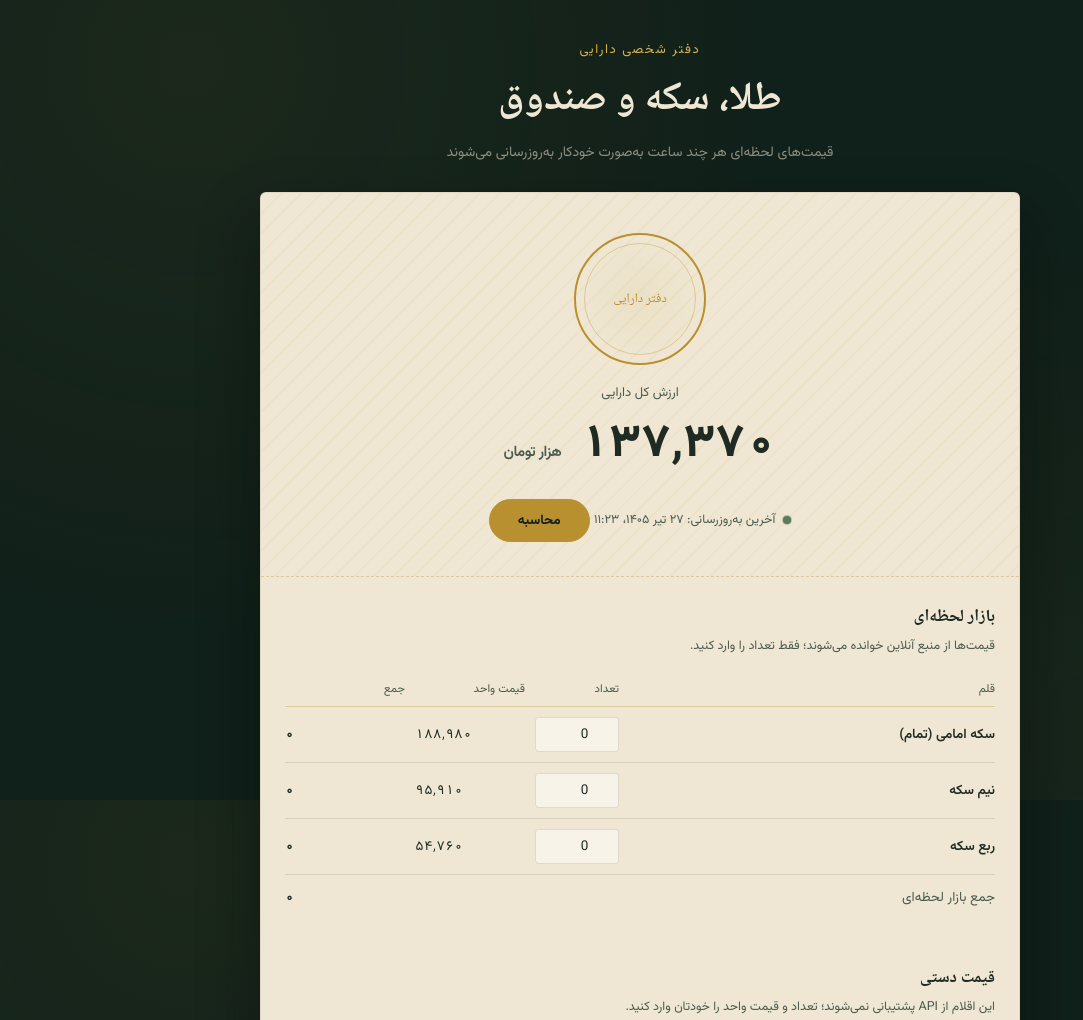
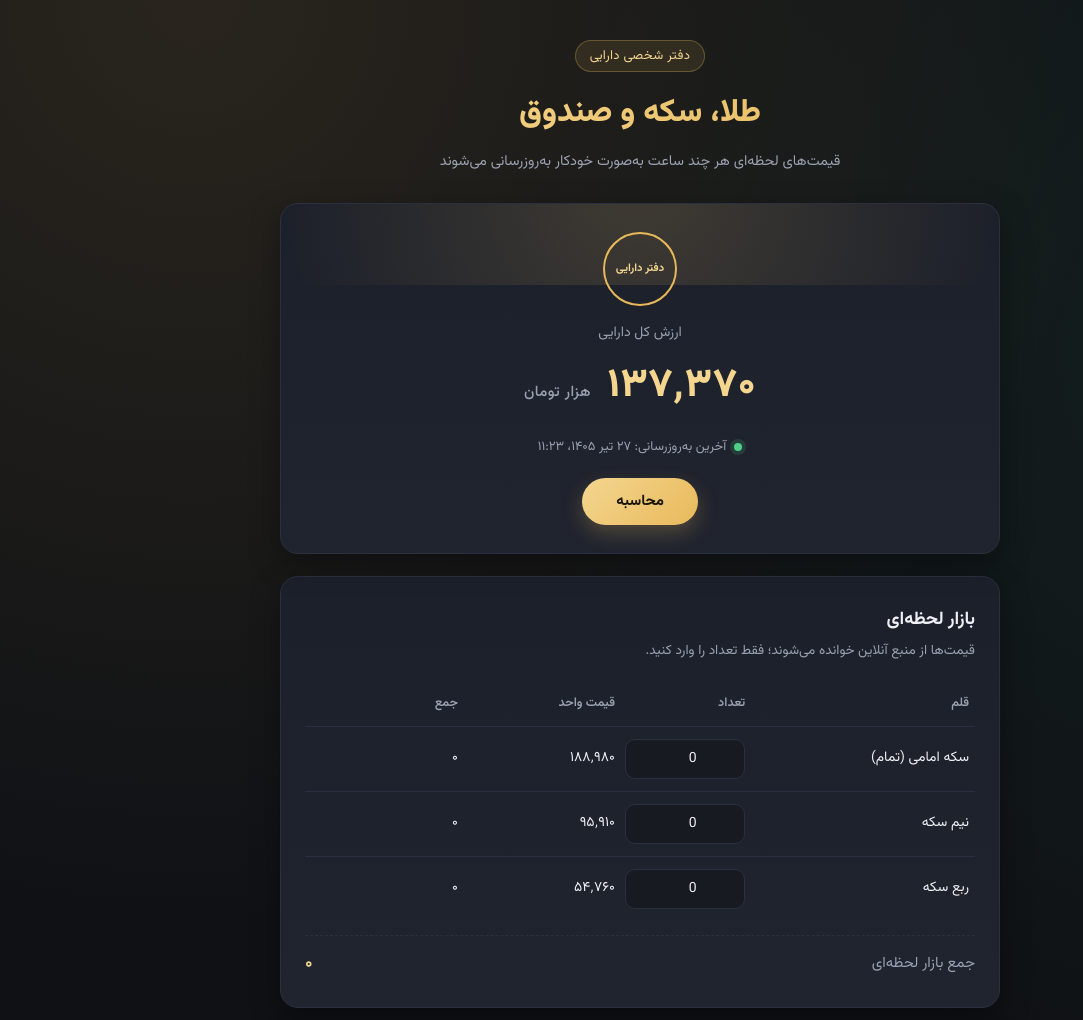
Before and after one commit to parsa8484/Seke, a plain HTML site: page index.html in a window 1280 px wide. Shown: the top 1020 px of the page, without its empty margins (0-1083 px from the left). Drawn offline with Linux system fonts and the light colour scheme.

Commit message:
Update style.css

```diff
--- a/css/style.css
+++ b/css/style.css
@@ -1,315 +1,319 @@
-@import url('https://fonts.googleapis.com/css2?family=Vazirmatn:wght@400;500;600;700;800&family=Noto+Naskh+Arabic:wght@500;700&display=swap');
+@import url('https://fonts.googleapis.com/css2?family=Vazirmatn:wght@400;500;600;700;800&display=swap');
 
 :root {
-  --ink: #10201a;
-  --ink-2: #17281f;
-  --parchment: #efe7d3;
-  --parchment-2: #e4d9bc;
-  --parchment-line: rgba(30, 42, 34, 0.12);
-  --brass: #b8902f;
-  --brass-bright: #d8b451;
-  --brass-dim: rgba(184, 144, 47, 0.35);
-  --ink-text: #1e2a22;
-  --ink-text-soft: #4a5a4e;
-  --sage: #5f7a5a;
-  --rust: #a5583a;
-  --shadow: rgba(6, 12, 9, 0.45);
-
-  --font-display: 'Noto Naskh Arabic', serif;
-  --font-body: 'Vazirmatn', sans-serif;
+  --bg: #0f1115;
+  --bg-soft: #171a21;
+  --card: #1c202a;
+  --card-2: #20242f;
+  --border: #2b3040;
+  --gold: #e8b95b;
+  --gold-soft: #f4d68f;
+  --text: #eef0f4;
+  --text-dim: #9aa1b1;
+  --green: #4fce88;
+  --red: #ef6a6a;
+  --radius: 18px;
+  --shadow: 0 10px 30px rgba(0, 0, 0, 0.35);
 }
 
 * {
   box-sizing: border-box;
 }
 
-html {
-  color-scheme: dark;
+html, body {
+  margin: 0;
+  padding: 0;
 }
 
 body {
-  margin: 0;
+  font-family: 'Vazirmatn', Tahoma, sans-serif;
+  background:
+    radial-gradient(circle at 15% 0%, rgba(232, 185, 91, 0.12), transparent 45%),
+    radial-gradient(circle at 100% 20%, rgba(79, 206, 136, 0.08), transparent 40%),
+    var(--bg);
+  color: var(--text);
   min-height: 100vh;
-  background:
-    radial-gradient(circle at 15% 8%, rgba(184, 144, 47, 0.07), transparent 45%),
-    radial-gradient(circle at 85% 92%, rgba(184, 144, 47, 0.05), transparent 40%),
-    var(--ink);
-  background-attachment: fixed;
-  font-family: var(--font-body);
-  color: var(--parchment);
-  direction: rtl;
-  padding: 40px 16px 80px;
+  line-height: 1.7;
+  -webkit-font-smoothing: antialiased;
 }
 
 .wrap {
   max-width: 760px;
   margin: 0 auto;
+  padding: 40px 20px 60px;
 }
 
-/* ---------- هدر ---------- */
+/* ---------- Header ---------- */
+
 .masthead {
   text-align: center;
   margin-bottom: 28px;
 }
 
-.masthead .eyebrow {
+.eyebrow {
+  display: inline-block;
   font-size: 13px;
-  letter-spacing: 0.12em;
-  color: var(--brass-bright);
-  text-transform: none;
-  margin: 0 0 6px;
+  color: var(--gold-soft);
+  background: rgba(232, 185, 91, 0.1);
+  border: 1px solid rgba(232, 185, 91, 0.3);
+  padding: 4px 14px;
+  border-radius: 999px;
+  margin: 0 0 14px;
+  letter-spacing: 0.3px;
 }
 
 .masthead h1 {
-  font-family: var(--font-display);
-  font-weight: 700;
-  font-size: clamp(28px, 5vw, 40px);
-  margin: 0;
-  color: var(--parchment);
+  font-size: 32px;
+  font-weight: 800;
+  margin: 0 0 10px;
+  background: linear-gradient(90deg, var(--gold-soft), var(--gold));
+  -webkit-background-clip: text;
+  background-clip: text;
+  color: transparent;
 }
 
 .masthead .sub {
-  margin-top: 8px;
-  font-size: 14px;
-  color: rgba(239, 231, 211, 0.55);
+  color: var(--text-dim);
+  font-size: 14.5px;
+  margin: 0;
 }
 
-/* ---------- کارت اصلی (صفحه‌ی دفتر) ---------- */
+/* ---------- Cards (shared) ---------- */
+
 .ledger {
-  background: var(--parchment);
-  color: var(--ink-text);
-  border-radius: 6px;
-  box-shadow: 0 30px 60px var(--shadow), 0 2px 0 var(--brass-dim) inset;
-  overflow: hidden;
-  border: 1px solid rgba(30, 42, 34, 0.08);
+  display: flex;
+  flex-direction: column;
+  gap: 22px;
 }
 
-/* ---------- مهر و مبلغ کل ---------- */
+.seal-section,
+.book-section {
+  background: linear-gradient(180deg, var(--card), var(--card-2));
+  border: 1px solid var(--border);
+  border-radius: var(--radius);
+  box-shadow: var(--shadow);
+  padding: 28px 24px;
+}
+
+/* ---------- Total / seal section ---------- */
+
 .seal-section {
+  text-align: center;
   position: relative;
-  padding: 40px 24px 34px;
-  text-align: center;
-  background:
-    repeating-linear-gradient(135deg, rgba(184,144,47,0.05) 0 2px, transparent 2px 14px),
-    var(--parchment);
-  border-bottom: 1px dashed var(--brass-dim);
+  overflow: hidden;
+}
+
+.seal-section::before {
+  content: "";
+  position: absolute;
+  inset: -40% -20% auto -20%;
+  height: 220px;
+  background: radial-gradient(circle, rgba(232, 185, 91, 0.18), transparent 70%);
+  pointer-events: none;
 }
 
 .seal {
-  width: 132px;
-  height: 132px;
-  margin: 0 auto 18px;
-  border-radius: 50%;
-  border: 2px solid var(--brass);
-  display: flex;
+  display: inline-flex;
   align-items: center;
   justify-content: center;
+  width: 74px;
+  height: 74px;
+  border-radius: 50%;
+  border: 2px solid var(--gold);
+  color: var(--gold-soft);
+  margin: 0 auto 16px;
   position: relative;
-  background: radial-gradient(circle, rgba(184,144,47,0.08), transparent 70%);
 }
 
-.seal::before {
-  content: "";
-  position: absolute;
-  inset: 8px;
-  border: 1px solid var(--brass-dim);
-  border-radius: 50%;
-}
-
-.seal .seal-label {
-  font-family: var(--font-display);
-  font-size: 13px;
-  color: var(--brass);
+.seal-label {
+  font-size: 11px;
+  font-weight: 700;
+  padding: 0 6px;
 }
 
 .total-label {
-  font-size: 13px;
-  color: var(--ink-text-soft);
+  color: var(--text-dim);
+  font-size: 14px;
   margin-bottom: 6px;
 }
 
 .total-amount {
-  font-family: var(--font-body);
+  font-size: 40px;
   font-weight: 800;
-  font-variant-numeric: tabular-nums;
-  font-size: clamp(30px, 7vw, 46px);
-  color: var(--ink-text);
-  letter-spacing: -0.01em;
+  color: var(--gold-soft);
+  letter-spacing: 0.5px;
 }
 
 .total-amount small {
   font-size: 15px;
-  font-weight: 600;
-  color: var(--ink-text-soft);
+  font-weight: 500;
+  color: var(--text-dim);
   margin-right: 6px;
 }
 
 .freshness {
-  margin-top: 14px;
-  display: inline-flex;
+  display: flex;
   align-items: center;
+  justify-content: center;
   gap: 8px;
-  font-size: 12.5px;
-  color: var(--ink-text-soft);
+  margin: 16px 0 20px;
+  font-size: 13px;
+  color: var(--text-dim);
 }
 
 .dot {
   width: 8px;
   height: 8px;
   border-radius: 50%;
-  background: var(--sage);
-  box-shadow: 0 0 0 0 rgba(95, 122, 90, 0.5);
-  animation: pulse 2.4s infinite;
+  background: var(--green);
+  box-shadow: 0 0 0 4px rgba(79, 206, 136, 0.15);
 }
 
 .dot.stale {
-  background: var(--rust);
-  animation: none;
-}
-
-@keyframes pulse {
-  0% { box-shadow: 0 0 0 0 rgba(95, 122, 90, 0.45); }
-  70% { box-shadow: 0 0 0 8px rgba(95, 122, 90, 0); }
-  100% { box-shadow: 0 0 0 0 rgba(95, 122, 90, 0); }
+  background: var(--red);
+  box-shadow: 0 0 0 4px rgba(239, 106, 106, 0.15);
 }
 
 .calc-btn {
-  margin-top: 18px;
-  padding: 10px 28px;
-  border: 1px solid var(--brass);
+  appearance: none;
+  border: none;
+  cursor: pointer;
+  font-family: inherit;
+  font-weight: 700;
+  font-size: 15px;
+  color: #1a1508;
+  background: linear-gradient(135deg, var(--gold-soft), var(--gold));
+  padding: 12px 34px;
   border-radius: 999px;
-  background: var(--brass);
-  color: var(--ink);
-  font-family: var(--font-body);
-  font-weight: 700;
-  font-size: 13.5px;
-  cursor: pointer;
-  transition: background 0.15s ease, transform 0.1s ease;
+  box-shadow: 0 8px 20px rgba(232, 185, 91, 0.25);
+  transition: transform 0.15s ease, box-shadow 0.15s ease;
 }
 
 .calc-btn:hover {
-  background: var(--brass-bright);
+  transform: translateY(-2px);
+  box-shadow: 0 12px 26px rgba(232, 185, 91, 0.35);
 }
 
 .calc-btn:active {
-  transform: scale(0.97);
+  transform: translateY(0);
 }
 
-/* ---------- بخش‌های دفتر ---------- */
-.book-section {
-  padding: 26px 24px 10px;
-}
+/* ---------- Table sections ---------- */
 
 .book-section h2 {
-  font-family: var(--font-display);
-  font-size: 17px;
+  margin: 0 0 4px;
+  font-size: 18px;
   font-weight: 700;
-  margin: 0 0 4px;
-  color: var(--ink-text);
 }
 
 .book-section .desc {
-  font-size: 12.5px;
-  color: var(--ink-text-soft);
-  margin: 0 0 14px;
+  margin: 0 0 18px;
+  color: var(--text-dim);
+  font-size: 13.5px;
 }
 
 .row {
   display: grid;
-  grid-template-columns: 1fr 84px 110px 120px;
+  grid-template-columns: 1.6fr 0.9fr 1.1fr 1.1fr;
+  align-items: center;
   gap: 10px;
-  align-items: center;
-  padding: 10px 0;
-  border-bottom: 1px solid var(--parchment-line);
-  font-size: 13.5px;
+  padding: 12px 6px;
+  border-bottom: 1px solid var(--border);
+  font-size: 14px;
+}
+
+.row:last-child {
+  border-bottom: none;
 }
 
 .row.head {
-  font-size: 11.5px;
-  color: var(--ink-text-soft);
-  border-bottom: 1px solid var(--brass-dim);
-  padding-bottom: 8px;
-}
-
-.row .name {
+  color: var(--text-dim);
+  font-size: 12.5px;
   font-weight: 600;
-  color: var(--ink-text);
+  border-bottom: 1px solid var(--border);
 }
 
 .row input {
   width: 100%;
-  border: 1px solid var(--parchment-line);
-  background: rgba(255, 255, 255, 0.5);
-  border-radius: 4px;
-  padding: 6px 8px;
-  font-family: var(--font-body);
-  font-variant-numeric: tabular-nums;
-  font-size: 13.5px;
-  color: var(--ink-text);
+  font-family: inherit;
+  background: var(--bg-soft);
+  border: 1px solid var(--border);
+  color: var(--text);
+  border-radius: 10px;
+  padding: 8px 10px;
+  font-size: 14px;
   text-align: center;
+  transition: border-color 0.15s ease;
 }
 
 .row input:focus {
   outline: none;
-  border-color: var(--brass);
-  background: #fff;
-}
-
-.row input:disabled {
-  background: transparent;
-  border-color: transparent;
-  color: var(--ink-text-soft);
-}
-
-.row .unit-price,
-.row .subtotal {
-  text-align: left;
-  font-variant-numeric: tabular-nums;
-  direction: ltr;
-}
-
-.row .subtotal {
-  font-weight: 700;
-  color: var(--ink-text);
+  border-color: var(--gold);
 }
 
 .section-total {
   display: flex;
   justify-content: space-between;
-  padding: 12px 0 20px;
-  font-size: 13.5px;
-  color: var(--ink-text-soft);
+  align-items: center;
+  margin-top: 14px;
+  padding-top: 14px;
+  border-top: 1px dashed var(--border);
+  font-size: 15px;
+  color: var(--text-dim);
 }
 
 .section-total b {
-  color: var(--ink-text);
-  font-variant-numeric: tabular-nums;
+  color: var(--gold-soft);
+  font-size: 17px;
 }
 
-/* ---------- فوتر ---------- */
+/* ---------- Footer ---------- */
+
 .footer-note {
-  padding: 18px 24px 24px;
-  font-size: 11.5px;
-  color: rgba(30, 42, 34, 0.5);
   text-align: center;
-  border-top: 1px dashed var(--brass-dim);
+  font-size: 12.5px;
+  color: var(--text-dim);
+  margin-top: 4px;
 }
 
 .page-footer {
   text-align: center;
-  margin-top: 22px;
-  font-size: 12px;
-  color: rgba(239, 231, 211, 0.4);
+  font-size: 12.5px;
+  color: var(--text-dim);
+  margin-top: 28px;
 }
 
 .page-footer a {
-  color: var(--brass-bright);
+  color: var(--gold-soft);
   text-decoration: none;
 }
 
-@media (max-width: 480px) {
+.page-footer a:hover {
+  text-decoration: underline;
+}
+
+/* ---------- Responsive ---------- */
+
+@media (max-width: 520px) {
+  .wrap {
+    padding: 24px 14px 40px;
+  }
+
+  .masthead h1 {
+    font-size: 26px;
+  }
+
+  .total-amount {
+    font-size: 32px;
+  }
+
   .row {
-    grid-template-columns: 1fr 64px 90px 96px;
+    grid-template-columns: 1.3fr 0.7fr 1fr 1fr;
+    font-size: 12.5px;
+  }
+
+  .row input {
+    padding: 6px 6px;
     font-size: 12.5px;
   }
 }
```
